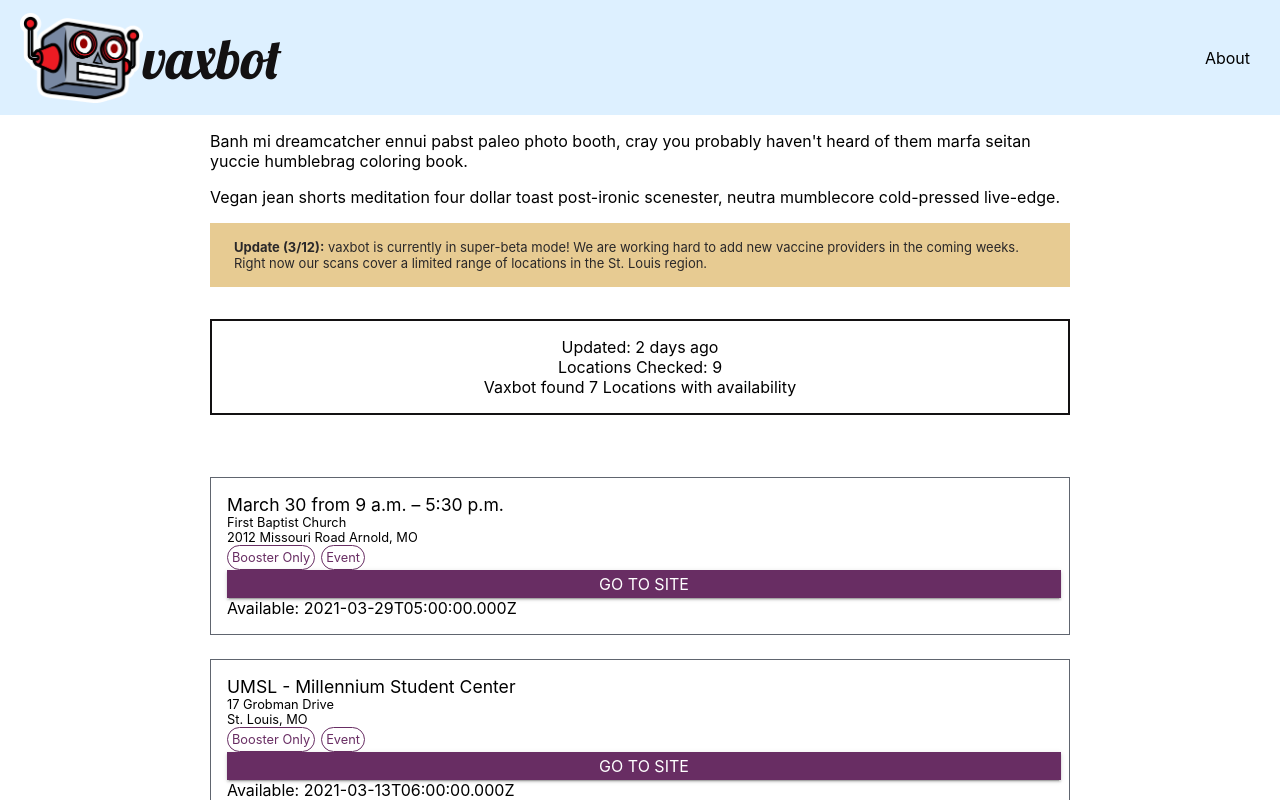
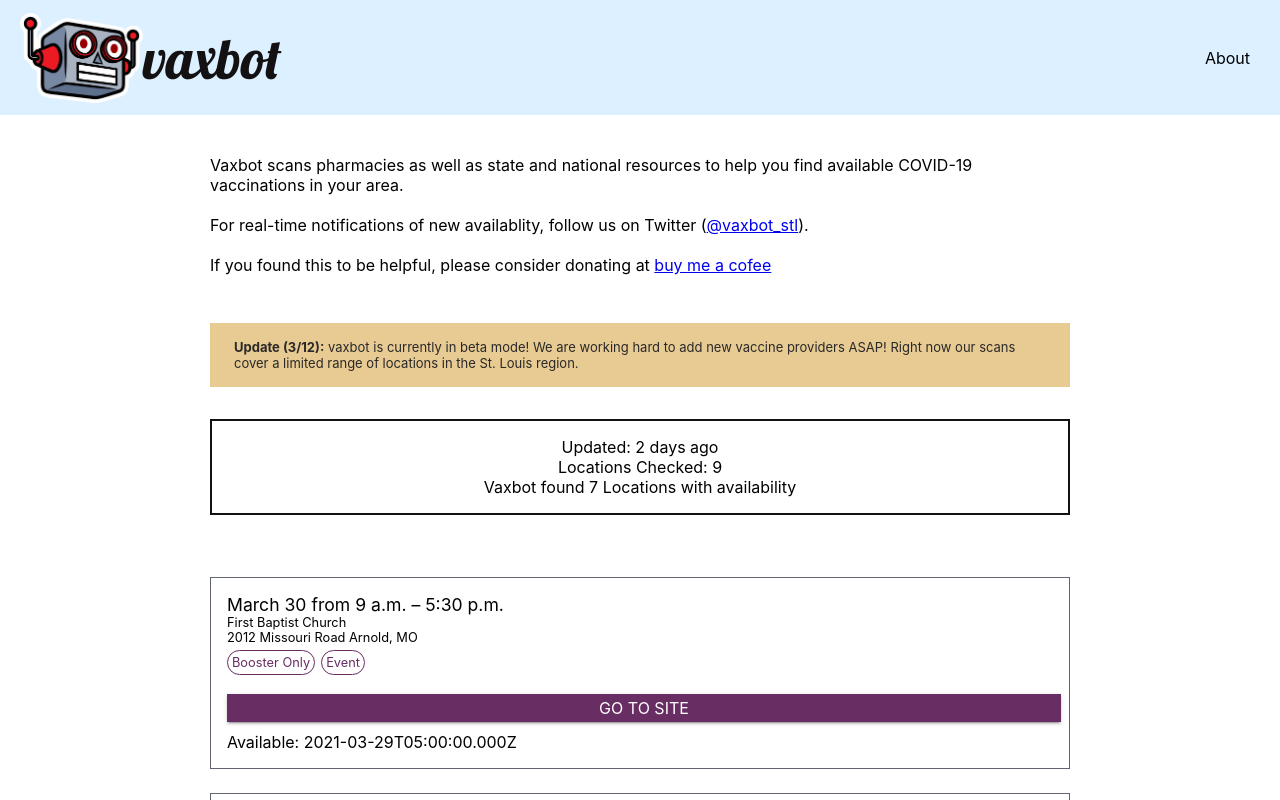
Before and after one commit to vaxbot/vaxbot-frontend, a React (Create React App) app: page / in a window 1280 px wide. Shown: the top 800 px of the page. Built offline with nearby package versions, Linux system fonts and the light colour scheme.

Commit message:
change button color based on availabilty, update card spacing, add intro w links

```diff
--- a/src/App.js
+++ b/src/App.js
@@ -9,8 +9,9 @@ import "./App.css";
 
 import { library } from '@fortawesome/fontawesome-svg-core';
 import { faBars, faTimes } from '@fortawesome/free-solid-svg-icons';
+import { faTwitter } from "@fortawesome/free-brands-svg-icons";
 
-library.add(faBars, faTimes)
+library.add(faBars, faTimes, faTwitter)
 
 function App() {
   return (
--- a/src/components/Home/Home.css
+++ b/src/components/Home/Home.css
@@ -1,5 +1,9 @@
 #home {
 
+}
+
+#home-intro {
+    padding: 40px 0px 40px
 }
 
 #home-update {
--- a/src/components/Home/Home.js
+++ b/src/components/Home/Home.js
@@ -1,7 +1,10 @@
 import React, { Component } from 'react';
 import "./Home.css";
 import Provider from "../Provider/Provider";
-const sample_data = require("../../test/sample_data.js")
+import { FontAwesomeIcon } from "@fortawesome/react-fontawesome";
+
+const sample_data = require("../../test/sample_data.js");
+
 
 class Home extends Component {
 
@@ -50,6 +53,14 @@ class Home extends Component {
     }
 
     render() {
+
+      const twitter_link = (<a className="twitter-link" href="https://twitter.com/vaxbot_stl">
+        <span className="twitter-link-text">@vaxbot_stl</span>
+      </a>)
+
+      let bmc_link = (<a className="bmc-link" href="https://www.buymeacoffee.com/vaxbot">
+          <span>buy me a cofee</span>
+        </a>)
 
       // Get Most Recently Updated Timestamp from data array
       let last_updated;
@@ -116,12 +127,17 @@ class Home extends Component {
         <div id="home">
 
           <div id="home-intro">
-            <p>Banh mi dreamcatcher ennui pabst paleo photo booth, cray you probably haven't heard of them marfa seitan yuccie humblebrag coloring book.</p>
-            <p>Vegan jean shorts meditation four dollar toast post-ironic scenester, neutra mumblecore cold-pressed live-edge.</p>
+            <span>Vaxbot scans pharmacies as well as state and national resources to help you find available COVID-19 vaccinations in your area.</span>
+            <br />
+            <br/>
+            <span>For real-time notifications of new availablity, follow us on Twitter ({ twitter_link }).</span>
+            <br/>
+            <br/>
+            <span>If you found this to be helpful, please consider donating at { bmc_link }</span>
           </div>
           <div id="home-update">
             <p>
-              <b>Update (3/12):</b> vaxbot is currently in super-beta mode! We are working hard to add new vaccine providers in the coming weeks. Right now
+              <b>Update (3/12):</b> vaxbot is currently in beta mode! We are working hard to add new vaccine providers ASAP! Right now
               our scans cover a limited range of locations in the St. Louis region.
             </p>
           </div>
--- a/src/components/Provider/Provider.css
+++ b/src/components/Provider/Provider.css
@@ -14,18 +14,32 @@
 
 .provider-item.button-link {
     text-align: center;
-    color: white;
-    background: var(--dark-purple);
     width: 100%;
-    margin: 0 auto;
+    margin: 10px auto;
     padding: 4px;
     box-shadow: 0px 3px 1px -2px rgba(0,0,0,0.2), 0px 2px 2px 0px rgba(0,0,0,0.14), 0px 1px 5px 0px rgba(0,0,0,0.12);
 }
 
+.provider-item.button-link.available {
+    background: var(--dark-purple);
+}
+
+.provider-item.button-link.unavailable {
+    background: var(--light-gray)
+}
+
 .provider-item.button-link span {
-    color: white;
     text-decoration: none !important;
 }
+
+.provider-item.button-link.available span {
+    color: white;
+}
+
+.provider-item.button-link.unavailable span {
+    color: var(--smokey-black)
+}
+
 
 .button-link a, .button-link a:hover, .button-link a:visited, .button-link a:link, .button-link a:active {
 
@@ -48,7 +62,7 @@
 }
 
 .provider-item.tags-container {
-
+    margin: 5px 0px;
 }
 
 .item-tag {
@@ -58,6 +72,7 @@
     border: 1.5px solid var(--dark-purple);
     border-radius: 36px;
     padding: 4px;
+    margin-bottom: 4px;
     margin-right: 6px;
 
 
--- a/src/components/Provider/Provider.js
+++ b/src/components/Provider/Provider.js
@@ -15,6 +15,7 @@ class Provider extends Component {
     *   tags = { provider.tags }
     *   url = { provider.contact_url ? provider.contact_url : provider.source_url }
     *   visible = { provider.vaccine_available || this.state.show_unavailable}
+    *   vaccine_available = { provider.vaccine_available }
     */
 
     constructor(props) {
@@ -27,6 +28,7 @@ class Provider extends Component {
 
     render() {
 
+        // concat our tags arrays
         let tags = [];
         if(this.props.vaccine_tags){
             for(let tag of this.props.vaccine_tags){
@@ -39,17 +41,33 @@ class Provider extends Component {
             }
         }
 
+        // generate available/unavailable link button
+        let link_button;
+        if(this.props.vaccine_available) {
+            link_button = (
+                <div className="provider-item button-link available">
+                    <a href={ this.props.url }>
+                        <span className="button-link-label available">GO TO SITE</span>
+                    </a>
+                </div>
+            )
+        } else if(!this.props.vaccine_available) {
+            link_button = (
+                <div className="provider-item button-link unavailable">
+                    <a href={ this.props.url }>
+                        <span className="button-link-label unavailable">NOT AVAILABLE</span>
+                    </a>
+                </div>
+            )
+        }
+
         return(
             <div id="123" className={ this.props.visible ? "provider provider-container" : "provider provider-container hidden"}>
                 <div className="provider-item name">{this.props.name}</div>
                 <div className="provider-item address1">{ this.props.address1 }</div>
                 <div className="provider-item city-state">{ this.props.city }, { this.props.state }</div>
                 <div className="provider-item tags-container">{ tags }</div>
-                <div className="provider-item button-link">
-                    <a href={ this.props.url }>
-                        <span className="button-link-label">GO TO SITE</span>
-                    </a>
-                </div>
+                { link_button }
                 <div className="provider-item available-info">Available: { this.props.dates }</div>
             </div>
 
--- a/src/index.css
+++ b/src/index.css
@@ -4,6 +4,7 @@
     --gold-crayola: #E5C687;
     --black-coral: #60656F;
     --smokey-black: #131112;
+    --light-gray: #CCCCCC;
     --dark-purple: #682D63;
     --light-purple: #DBBBF5
 }
```
